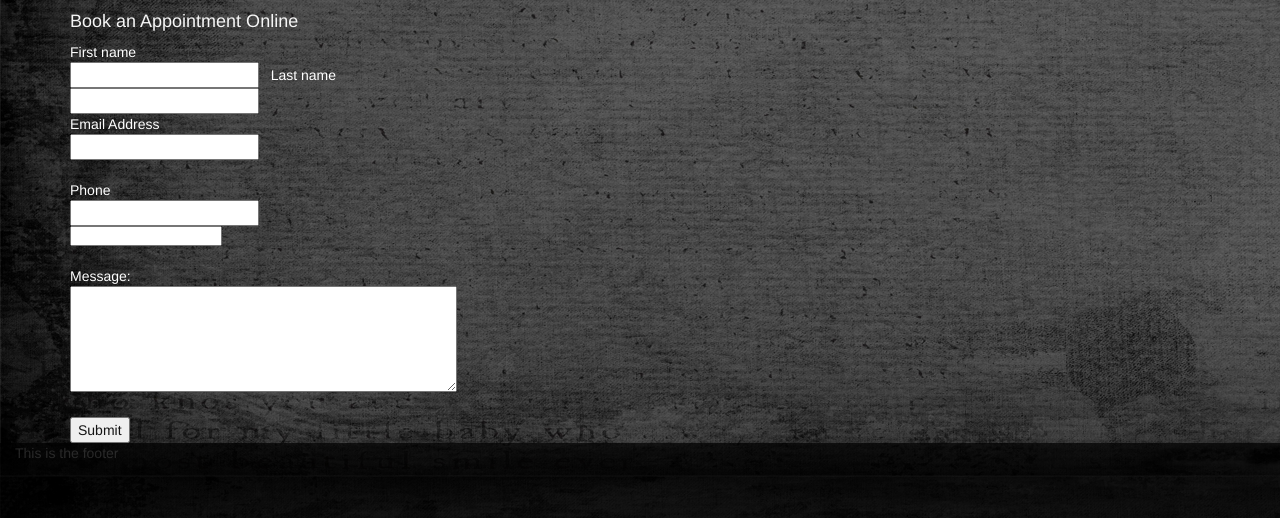
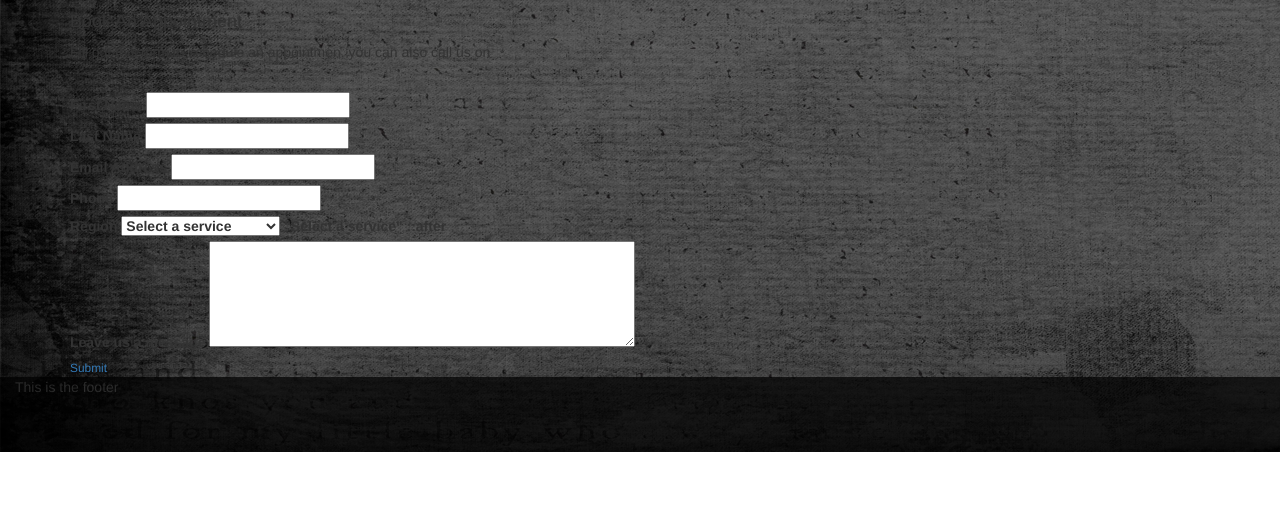
Before and after one commit to collins100/Relaxation-Day-Spa, a plain HTML site: page index.html in a window 1280 px wide. Shown: the part 604-1122 px from the top of the page. After the commit the page ends 1056 px from the top, so only its background shows below. Drawn offline with nearby package versions, Linux system fonts and the light colour scheme.

Commit message:
changes to homepage

```diff
--- a/index.html
+++ b/index.html
@@ -58,38 +58,88 @@
 
 
 <main>
+<div id="apppointWrapper">
   <div class="container">
-           <div class="appointment clearfix">
-               <h4 style="color:#F6F6F6">Book an Appointment Online</h4>
-            <form style="align-content:center">
-               <fieldset>
-               First name<br>
-               <input type="text" name="firstname"> &nbsp;
-               Last name <br>
-               <input type="text"   name="lastname" size: ><br>
-               Email Address<br>
-               <input type: "text"><br><br>
-               Phone<br>
-               <input type: "number" name="phoneNumber"><br>
+           <div class="control-form">
+             <div>
+               <h4>Book An Appointment</h4>
+                 <p> Fill out this form to schedule an appointmen, you can also call us on </p>
+                 <br>
+                 <div class="spacing">
+                   <div>
+                     <div class="col-left">
+                       <labeL>
+                         <span class="control-title">First Name</span>
+                         <span class="control">
+                           <input class = "first-name" type="text" maxlength="15">
+                         </span>
+                       </labeL>
+                     </div>      <!--    end of the col-left div   -->
+                     <div class="col right">
+                       <label>
+                         <span class="control-title">Last Name</span>
+                         <span class="control">
+                           <input class="last-name" type="text" maxlength="15">
+                         </span>
+                       </label>
+                     </div>   <!--       end of the col right div    -->
+                  </div>
+                  <div>
+                    <label>
+                      <span class="control-title">Email Address</span>
+                      <span class="control">
+                        <input class="email" name="email" type="email" maxlength="50">
+                      </span>
+                    </label>
+                 </div>
+                 <div>
+                   <label>
+                     <span class="control-title">Phone</span>
+                     <span class="control">
+                       <input class="phone" name="phone" type="tel" maxlength="20">
+                     </span>
+                   </label>
+                 </div>
+                 <div class="region-dropdown">
+                   <label>
+                     <span class="control-title">Region</span>
+                     <span class="control">
+                       <span class="select-wrapper white region">
                          <select name="Services">
+                           <option value="Deep Massage">Select a service</option>
                            <option value="Deep Massage">Deep Massage</option>
                            <option value="Accupuncture">Accupuncture</option>
                            <option value= "Hot Stone Massage">Hot Stone Massage</option>
                            <option value= "Facials">Facials</option>
                            <option value="Cold Stone Massage">Cold Stone Massage</option>
-               </select> <br><br>
-
-               Message:<br>
+                         </select>
+                         <span class="option">
+                           "Select a service"
+                           ::after
+                         </span>
+                       </span>
+                     </span>
+                   </label>
+                 </div>        <!--  end of the region-dropdown div   -->
+                 <div>
+                   <label>
+                     <span class="control-title">Leave us a message</span>
                        <textarea name="message" rows="5" cols="45">
                        </textarea>
-             <br><br>
-              <input type="submit" style="color:#141414">
-             </fieldset>
-         </form>
-     </div>         <!--       end of the appointment div-->
+                     </span>
+                   </label>
+                 </div>
+                 <nav class="button-container centered">
+                   <a href="#" class="black small box button submit-step1">Submit</a>
+                 </nav>
+             </div>      <!--    end of the spacing div   -->
+             <!--       /form        -->
+
+     </div>         <!--       end of the control-form div-->
   </div>           <!--       end of container div     -->
+</div>             <!--        end of the pageSpa div    -->
+</div>
 </main>
-</div>             <!--        end of the pageSpa div    -->
 
 <footer id="spafoot">
     <div class="container-fluid">
```
Also changed, not shown: Services.html (added, +88 -0 lines), main.css (line endings or trailing spaces). Lines whose indentation alone changed are shown as unchanged.
